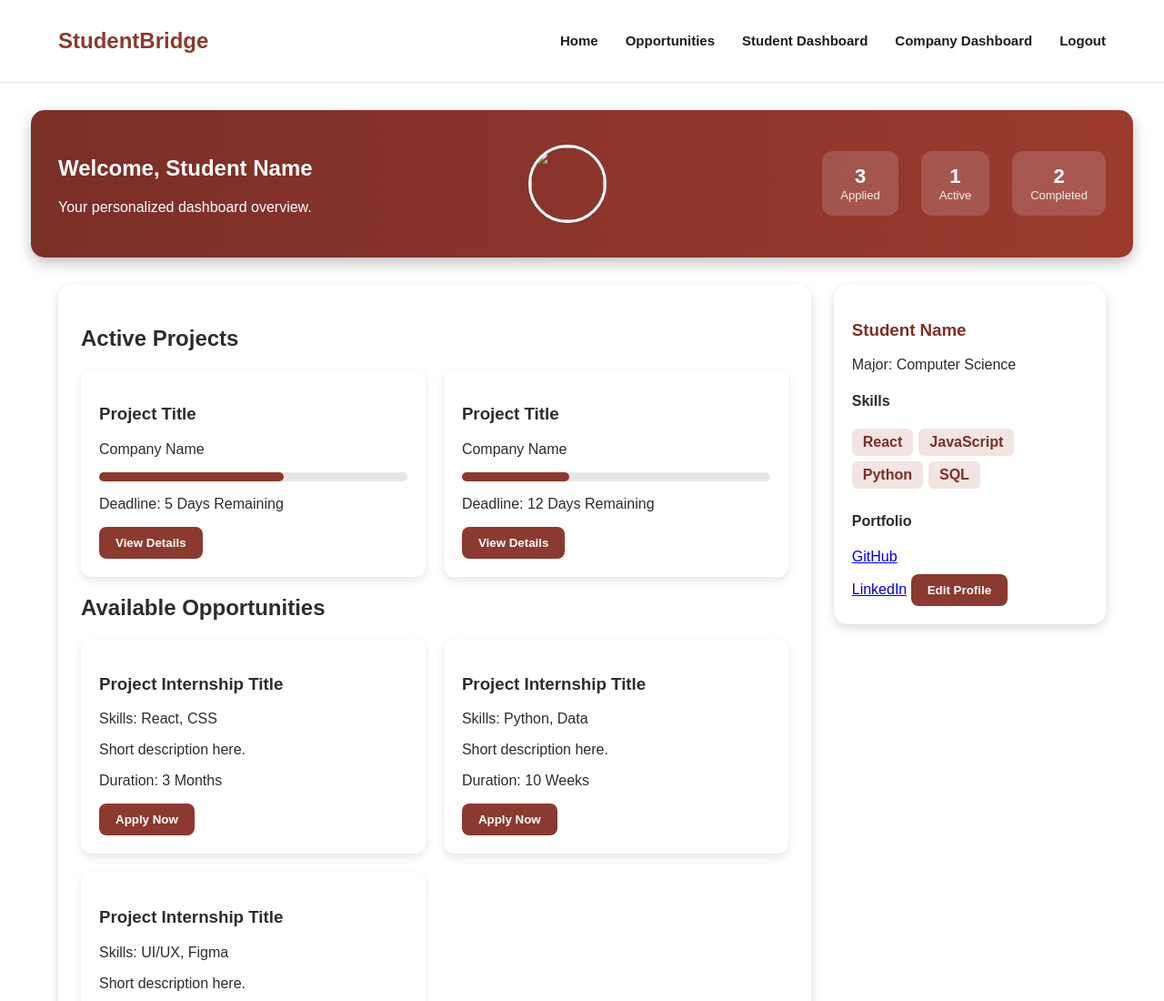
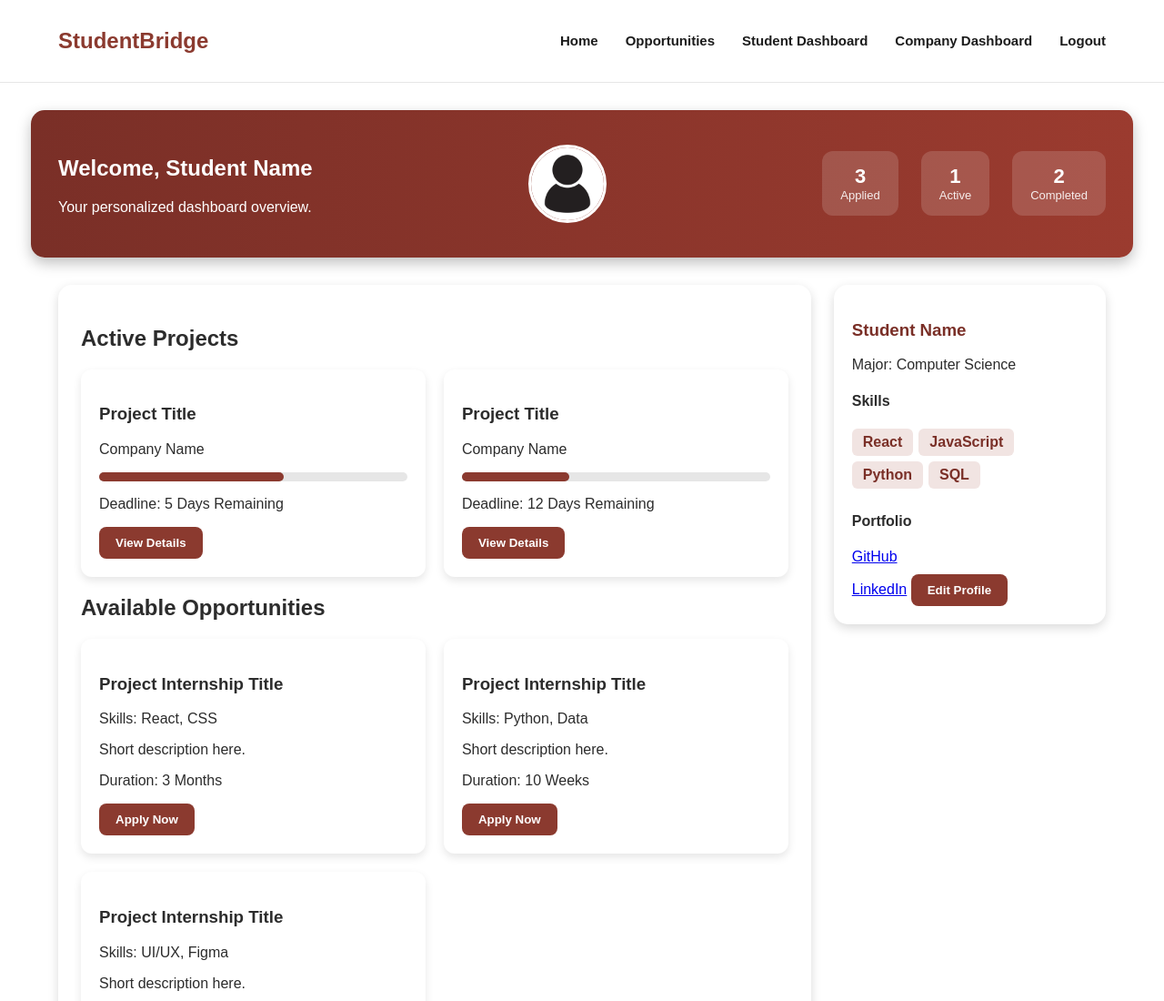
Before and after one commit to TheGuyWhoSighs/connect-platform-wreckem5, a plain HTML site: page student-dashboard.html in a window 1280 px wide. Shown: the top 1100 px of the page at 91% size. Drawn offline with Linux system fonts and the light colour scheme.

Commit message:
hopefully this works! (againx2)

```diff
--- a/student-dashboard.html
+++ b/student-dashboard.html
@@ -231,7 +231,7 @@
                 <h2>Welcome, Student Name</h2>
                 <p>Your personalized dashboard overview.</p>
             </div>
-            <img src="pfp.jpg" class="profile-picture">
+            <img src="images\pfp.jpg" class="profile-picture">
             <div class="stats">
                 <div class="stat-box"><h3>3</h3><p>Applied</p></div>
                 <div class="stat-box"><h3>1</h3><p>Active</p></div>
```
